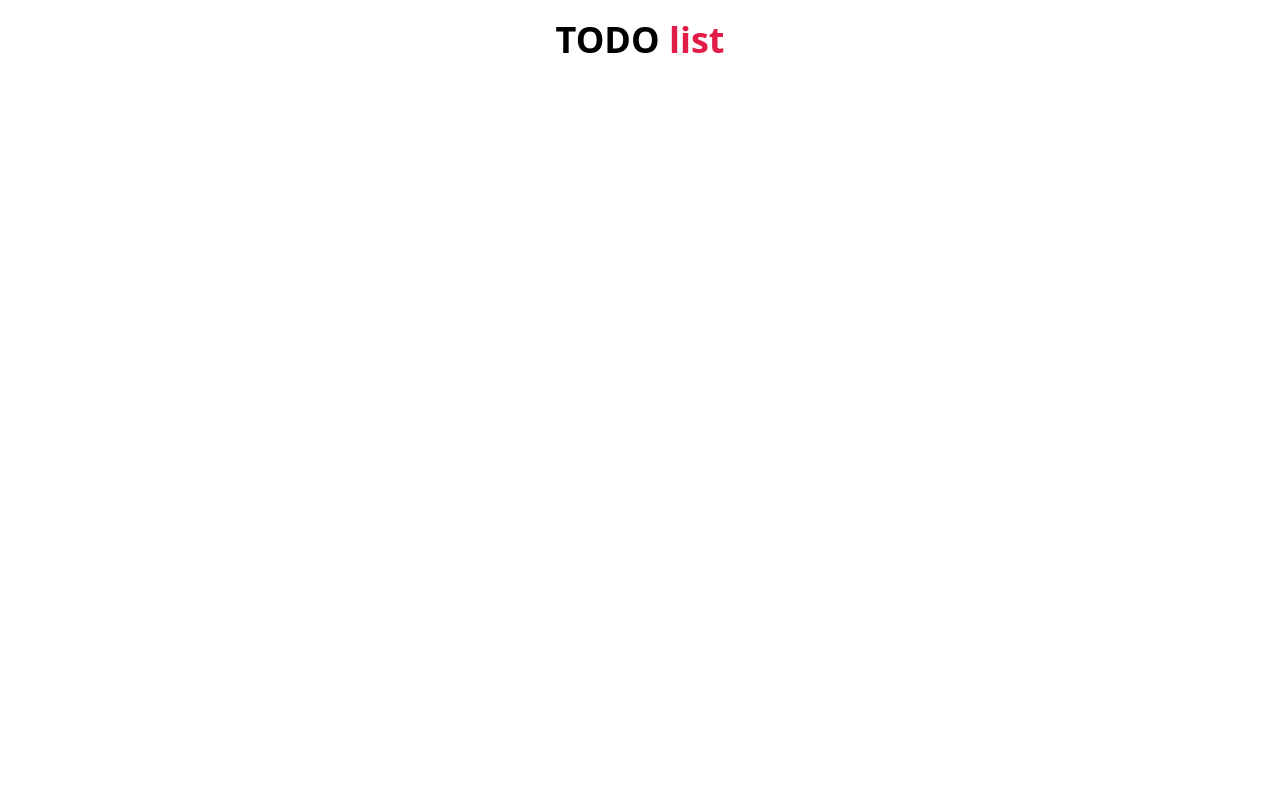
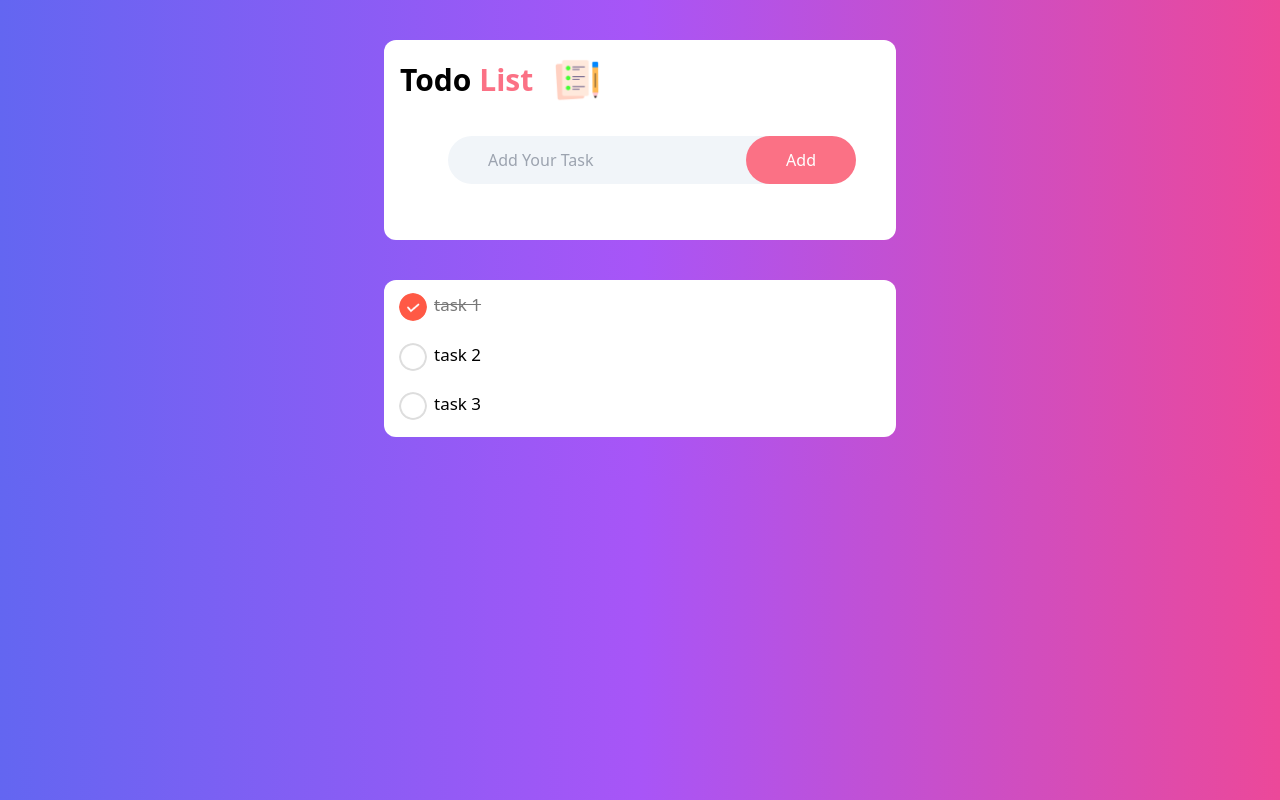
Before and after one commit to rashedahmed0/todo-list-, a plain HTML site: page index.html in a window 1280 px wide. Drawn offline with nearby package versions, Linux system fonts and the light colour scheme.

Commit message:
sapn tag

```diff
--- a/index.html
+++ b/index.html
@@ -6,14 +6,110 @@
     <meta name="viewport" content="width=device-width, initial-scale=1.0">
     <title>Login</title>
     <script src="https://cdn.tailwindcss.com"></script>
+    <style>
+        ul {}
+
+        ul li {
+            font-size: 17px;
+            padding: 12px 8px 12px 50px;
+            cursor: pointer;
+            position: relative;
+        }
+
+        ul li::before {
+            content: '';
+            position: absolute;
+            height: 28px;
+            width: 28px;
+            border-radius: 50%;
+            background-image: url(./images/unchecked.png);
+            background-size: cover;
+            background-position: center;
+            top: 13px;
+            left: 15px;
+
+        }
+
+        .checked {
+            color: #777;
+            text-decoration: line-through;
+        }
+
+        .checked::before {
+            content: '';
+            width: 28px;
+            height: 28px;
+            border-radius: 50%;
+            background-image: url(./images/checked.png);
+            background-size: cover;
+            background-position: center;
+            top: 13px;
+            left: 15px;
+        }
+
+        ul li span {
+            position: absolute;
+            right: 30px;
+            font-size: 20px;
+            font-weight: 600;
+            text-align: center;
+            background-color: #c3c3c3;
+            height: 30px;
+            width: 30px;
+            border-radius: 50%;
+        }
+    </style>
 </head>
 
-<body>
-    <div class="container mx-auto px-4 mt-5">
-        <h1 class="text-center text-4xl font-bold mb-10"> TODO <span class="text-rose-600">list</span></h1>
+<body class="bg-gradient-to-r from-indigo-500 via-purple-500 to-pink-500">
+    <section
+        class="bg-white w-[90%] sm:w-[80%] md:w-[60%] lg:w-[50%] xl:w-[40%] mx-auto my-10 border-sm rounded-xl pb-10">
+        <div class="flex flex-col sm:flex-row items-center p-4">
+            <h1 class="text-3xl font-bold text-center sm:text-left">Todo <span class="text-rose-400">List</span> </h1>
+            <img class="w-12 mt-4 sm:mt-0 sm:ml-5" src="./images/icon.png">
+        </div>
+        <!-- add task section  -->
+        <div class="addTask flex flex-col md:flex-row justify-center relative p-4">
+            <input id="input" type="text"
+                class="input relative rounded-3xl w-full md:w-[80%] py-3 bg-slate-100 outline-none px-10 mb-4 md:mb-0 "
+                placeholder="Add Your Task">
+            <button class="w-full md:w-auto px-10 py-3 bg-rose-400 rounded-3xl text-white md:absolute right-10"
+                id="btn">Add</button>
+        </div>
+    </section>
+    <!-- show task section -->
+    <section
+        class="bg-white w-[90%] sm:w-[80%] md:w-[60%] lg:w-[50%] xl:w-[40%] mx-auto my-10 border-sm rounded-xl pb-2">
 
-    </div>
+        <ul id="list">
+            <li class="checked relative"> task 1
+            </li>
+            <li class=""> task 2 </li>
+            <li class=""> task 3 </li>
+        </ul>
+    </section>
 
+
+
+
+
+    <script>
+        document.getElementById('btn').addEventListener('click', function () {
+            const ulList = document.getElementById('list');
+            const input = document.getElementById('input');
+            const inputValue = input.value;
+            const li = document.createElement('li');
+            li.innerText = inputValue;
+            ulList.appendChild(li);
+            input.value = '';
+            li.classList.add('relative')
+            const span = document.createElement('span');
+            span.innerText = 'X';
+            li.appendChild(span);
+        })
+
+
+    </script>
 </body>
 
 </html>
```
